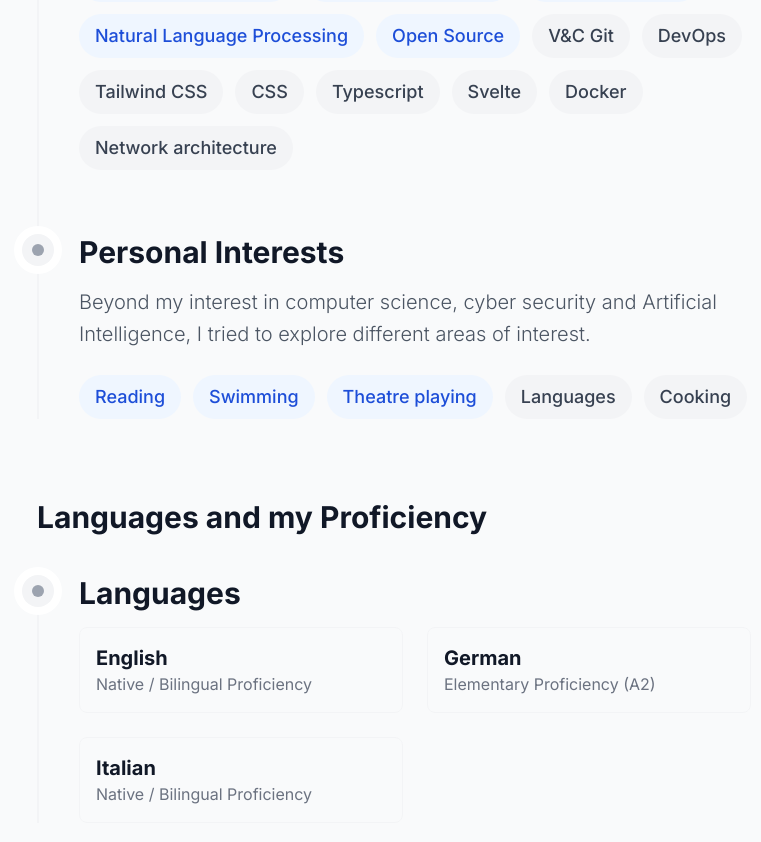
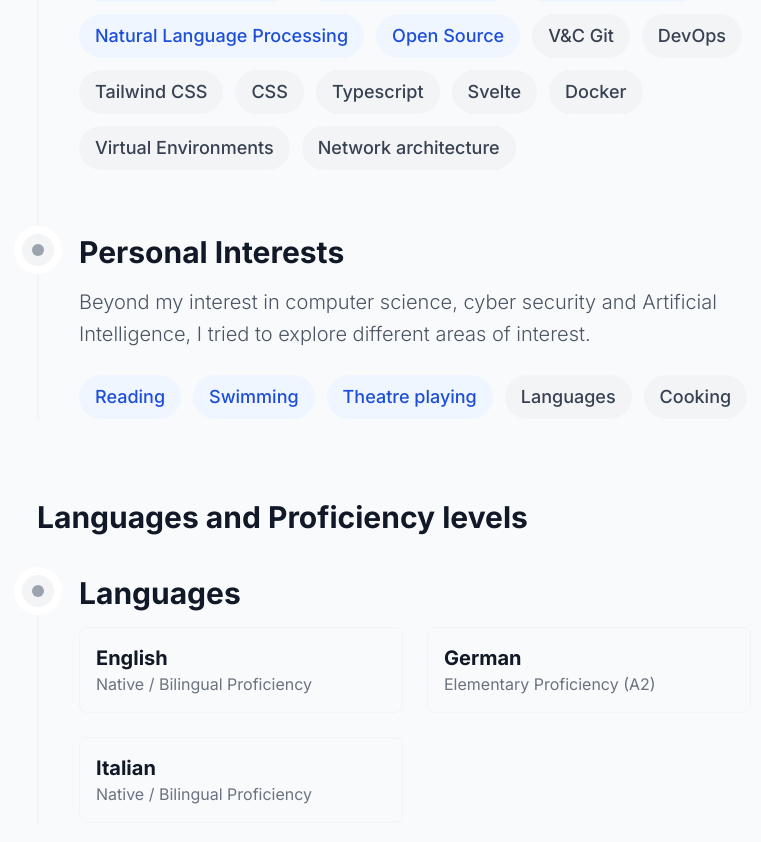
Before and after one commit to barbininiccolo/barbininiccolo.github.io, a SvelteKit app: page /academia in a window 1280 px wide. Shown: the part 1560-2402 px from the top of the page, without its empty margins (191-952 px from the left). Built offline with nearby package versions, Linux system fonts and the light colour scheme.

Commit message:
- Added: New Skill. - Fix: Title of a paragraph - it is clearer

```diff
--- a/src/routes/academia/+page.svelte
+++ b/src/routes/academia/+page.svelte
@@ -126,6 +126,7 @@
 					<span class="px-4 py-2 bg-gray-100 text-gray-700 dark:bg-gray-800 dark:text-gray-300 rounded-full text-lg font-medium">Typescript</span>
 					<span class="px-4 py-2 bg-gray-100 text-gray-700 dark:bg-gray-800 dark:text-gray-300 rounded-full text-lg font-medium">Svelte</span>
 					<span class="px-4 py-2 bg-gray-100 text-gray-700 dark:bg-gray-800 dark:text-gray-300 rounded-full text-lg font-medium">Docker</span>
+					<span class="px-4 py-2 bg-gray-100 text-gray-700 dark:bg-gray-800 dark:text-gray-300 rounded-full text-lg font-medium">Virtual Environments</span>
 					<span class="px-4 py-2 bg-gray-100 text-gray-700 dark:bg-gray-800 dark:text-gray-300 rounded-full text-lg font-medium">Network architecture</span>
 				</div>
 			</li>
@@ -155,7 +156,7 @@
 		</ol>
 	</div>
 	<div class="mb-20">
-		<h2 class="text-3xl font-bold text-gray-900 dark:text-white mb-10 ml-3">Languages and my Proficiency</h2>
+		<h2 class="text-3xl font-bold text-gray-900 dark:text-white mb-10 ml-3">Languages and Proficiency levels</h2>
 
 		<ol class="relative border-l-2 border-gray-100 dark:border-gray-800 ml-3 space-y-16">
 
```
